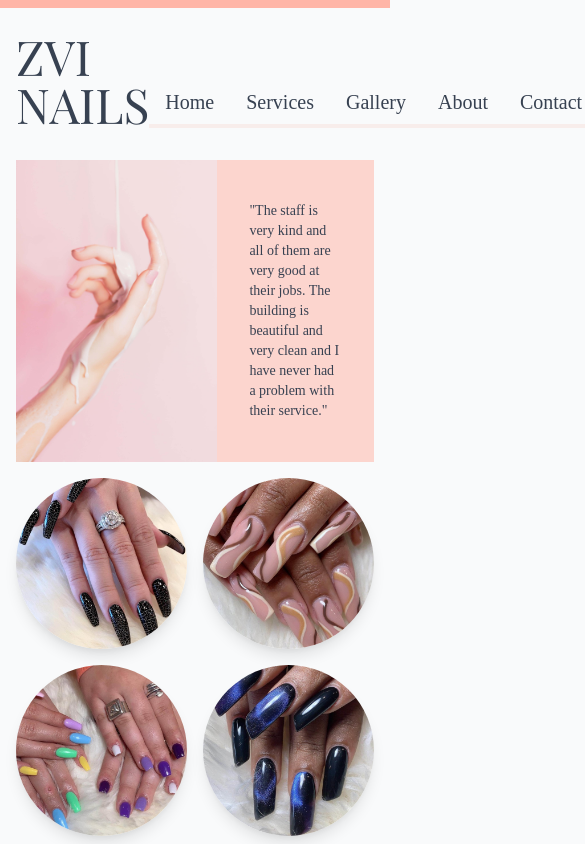
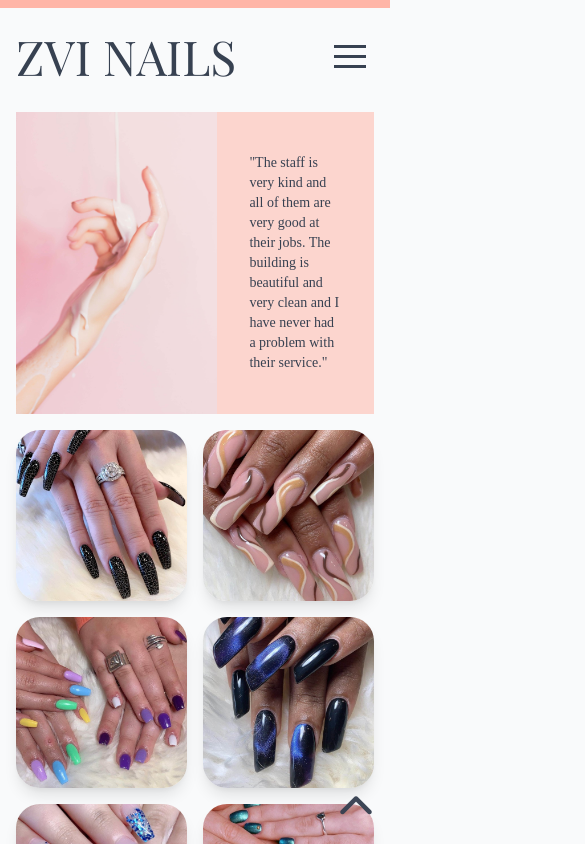
Before and after one commit to anthonybui1/zvi-nails, a React (Create React App) app: page /services in a window 390 px wide. Shown: the top 844 px of the page, 585 px wide, since content can reach past the window. Built offline with nearby package versions, Linux system fonts and the light colour scheme; a web font is replaced by a local one.

Commit message:
Hamburger button implemented

```diff
--- a/package.json
+++ b/package.json
@@ -7,6 +7,7 @@
     "@testing-library/jest-dom": "^5.11.9",
     "@testing-library/react": "^11.2.5",
     "@testing-library/user-event": "^12.8.1",
+    "hamburger-react": "^2.4.0",
     "react": "^17.0.1",
     "react-dom": "^17.0.1",
     "react-scripts": "4.0.3",
--- a/src/App.js
+++ b/src/App.js
@@ -6,17 +6,19 @@ import Services from './organisms/Services';
 import About from './organisms/About';
 import Navigation from './organisms/Navigation';
 import Footer from './organisms/Footer';
+import ScrollChevron from './molecules/ScrollChevron';
 
 const App = () => {
 	return (
 		<React.Fragment>
-			<div className='container container-md mx-auto px-4'>
+			<div className='container container-md mx-auto px-4' id='top'>
 				<Header />
 				<Hero />
 				<Gallery />
 				<Services />
 				<About />
 				<Navigation />
+				<ScrollChevron />
 			</div>
 			<Footer />
 		</React.Fragment>
--- /dev/null
+++ b/src/molecules/DesktopMenu.js
@@ -0,0 +1,16 @@
+import React from 'react';
+import AnchorButton from './AnchorButton';
+
+const DesktopMenu = () => {
+	return (
+		<React.Fragment>
+			<AnchorButton text='Home' link='#hero' />
+			<AnchorButton text='Gallery' link='#gallery' />
+			<AnchorButton text='Services' link='#services' />
+			<AnchorButton text='About' link='#about' />
+			<AnchorButton text='Contact' link='#contact' />
+		</React.Fragment>
+	);
+};
+
+export default DesktopMenu;
--- a/src/molecules/GalleryTile.js
+++ b/src/molecules/GalleryTile.js
@@ -3,9 +3,9 @@ import React from 'react';
 const GalleryTile = (props) => {
 	return (
 		<div className={`col-span-6 md:col-span-3 relative ${props.options}`}>
-			<img src={props.tile} alt='hand with painted nails' className='shadow-lg rounded-full' />
+			<img src={props.tile} alt='hand with painted nails' className='shadow-lg rounded-3xl' />
 			<a href='https://www.instagram.com/zvi_nails/?hl=en' target='_blank' rel='noreferrer'>
-				<div className='opacity-0 hover:opacity-30 transition-opacity absolute top-0 left-0 h-full w-full bg-gray-400 duration-300 flex justify-center items-center rounded-full'>
+				<div className='opacity-0 hover:opacity-30 transition-opacity absolute top-0 left-0 h-full w-full bg-gray-400 duration-300 flex justify-center items-center rounded-3xl'>
 					<i className='far fa-heart md:text-2xl text-md text-white animate-bounce' />
 				</div>
 			</a>
--- /dev/null
+++ b/src/molecules/MobileMenu.js
@@ -0,0 +1,15 @@
+import React from 'react';
+
+const MobileMenu = ({ setMenuShow, menuShow }) => {
+	return (
+			<ul className={`fixed top-0 left-0 z-10 w-3/4 h-screen bg-lightpink transition-all duration-500 transform flex flex-col justify-center items-center ${menuShow ? 'opacity-90 translate-y-0' : 'opacity-0 -translate-y-full'}`}>
+				<a className='mt-8 text-xl font-body p-2 border-b-4 border-primpink' href='/'>Home</a>
+				<a className='mt-8 text-xl font-body p-2 border-b-4 border-primpink' href='#gallery'>Gallery</a>
+				<a className='mt-8 text-xl font-body p-2 border-b-4 border-primpink' href='#services'>Services</a>
+				<a className='mt-8 text-xl font-body p-2 border-b-4 border-primpink' href='#about'>About</a>
+				<a className='mt-8 text-xl font-body p-2 border-b-4 border-primpink' href='#contact'>Contact</a>
+			</ul>
+	);
+};
+
+export default MobileMenu;
--- /dev/null
+++ b/src/molecules/ScrollChevron.js
@@ -0,0 +1,11 @@
+import React from 'react'
+
+const ScrollChevron = () => {
+  return (
+    <React.Fragment>
+      <a href="#root"><i className="fas fa-chevron-up fixed bottom-4 right-4 text-4xl text-gray-700 animate-pulse"></i></a>
+    </React.Fragment>
+  )
+}
+
+export default ScrollChevron
--- a/src/organisms/Header.js
+++ b/src/organisms/Header.js
@@ -1,17 +1,40 @@
-import React from 'react';
-import AnchorButton from '../molecules/AnchorButton';
+import React, { useEffect, useState } from 'react';
+import { Squash as Hamburger } from 'hamburger-react';
+import DesktopMenu from '../molecules/DesktopMenu';
+import MobileMenu from '../molecules/MobileMenu';
 
 const Header = () => {
+	const [windowWidth, setWindowWidth] = useState(window.innerWidth);
+	const [menuShow, setMenuShow] = useState(false);
+
+	useEffect(() => {
+		window.addEventListener('resize', () => {
+			setWindowWidth(window.innerWidth);
+		});
+		if (windowWidth > 768) {
+			setMenuShow(false);
+		}
+
+		return window.removeEventListener('resize', () => {
+			console.log('Resize listener cleaned up');
+		});
+	}, [windowWidth]);
+
+	const handleToggle = () => {
+		setMenuShow(!menuShow);
+	};
+
+	const showMenu = () => {
+		return windowWidth > 768 ? <DesktopMenu /> : <Hamburger onToggle={handleToggle} />;
+	};
+
 	return (
 		<nav className='flex justify-between items-end mb-8 pt-6'>
-			<a href='/' className='text-5xl font-display'>
+			<a href='/' className='md:text-6xl text-5xl font-display'>
 				ZVI NAILS
 			</a>
-			<AnchorButton text='Home' link='#hero' />
-			<AnchorButton text='Services' link='#services' />
-			<AnchorButton text='Gallery' link='#gallery' />
-			<AnchorButton text='About' link='#about' />
-			<AnchorButton text='Contact' link='#contact' />
+			{showMenu()}
+			<MobileMenu setMenuShow={setMenuShow} menuShow={menuShow} />
 		</nav>
 	);
 };
```
Also changed, not shown: 1 other file (tests, documents, lock files or other folders).
